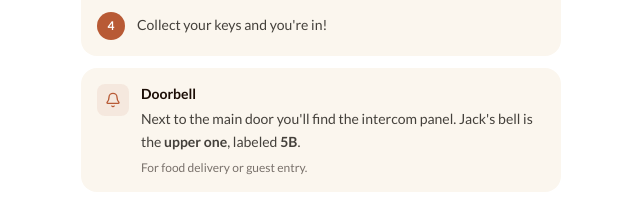
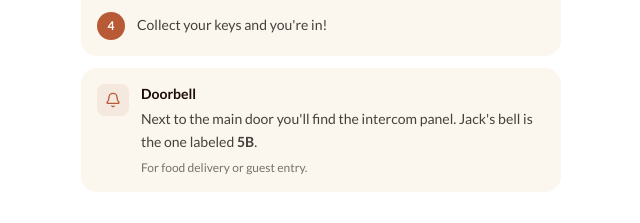
Before and after one commit to pkontopoulos/yourathens-server, a Next.js app: page /jack/guide in a window 1280 px wide. Shown: the part 3360-3583 px from the top of the page, without its empty margins (319-959 px from the left). Built offline with nearby package versions, Linux system fonts and the light colour scheme.

Commit message:
Simplify doorbell description in both guides

```diff
--- a/app/alice/guide/page.tsx
+++ b/app/alice/guide/page.tsx
@@ -410,8 +410,7 @@ export default function AliceGuidePage() {
                   </p>
                   <p className="text-sm text-stone-700 leading-relaxed">
                     Next to the main door you'll find the intercom panel. Alice's
-                    bell is the <strong>lower one</strong>, labeled{" "}
-                    <strong>5A</strong>.
+                    bell is the one labeled <strong>5A</strong>.
                   </p>
                   <p className="text-xs text-stone-500 mt-1.5">
                     For food delivery or guest entry.
--- a/app/jack/guide/page.tsx
+++ b/app/jack/guide/page.tsx
@@ -412,8 +412,7 @@ export default function JackGuidePage() {
                   </p>
                   <p className="text-sm text-stone-700 leading-relaxed">
                     Next to the main door you'll find the intercom panel. Jack's
-                    bell is the <strong>upper one</strong>, labeled{" "}
-                    <strong>5B</strong>.
+                    bell is the one labeled <strong>5B</strong>.
                   </p>
                   <p className="text-xs text-stone-500 mt-1.5">
                     For food delivery or guest entry.
```
